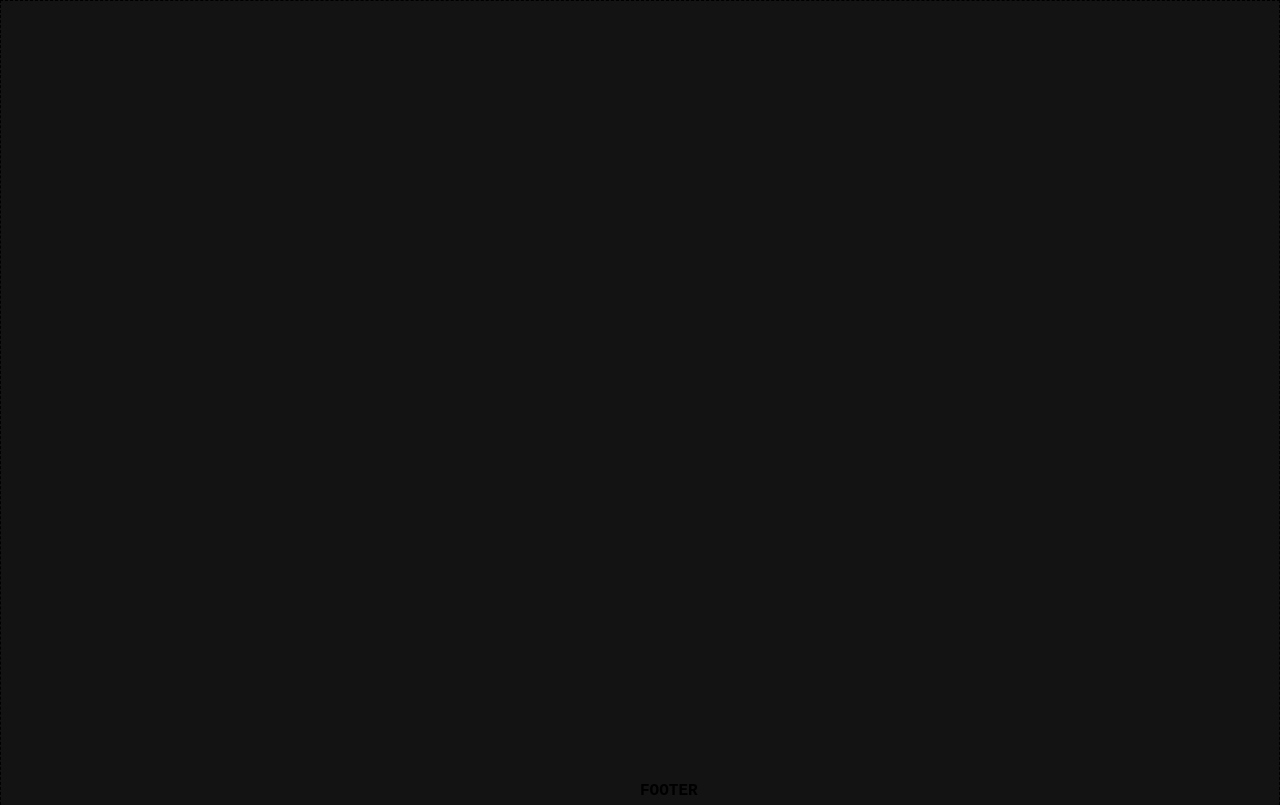
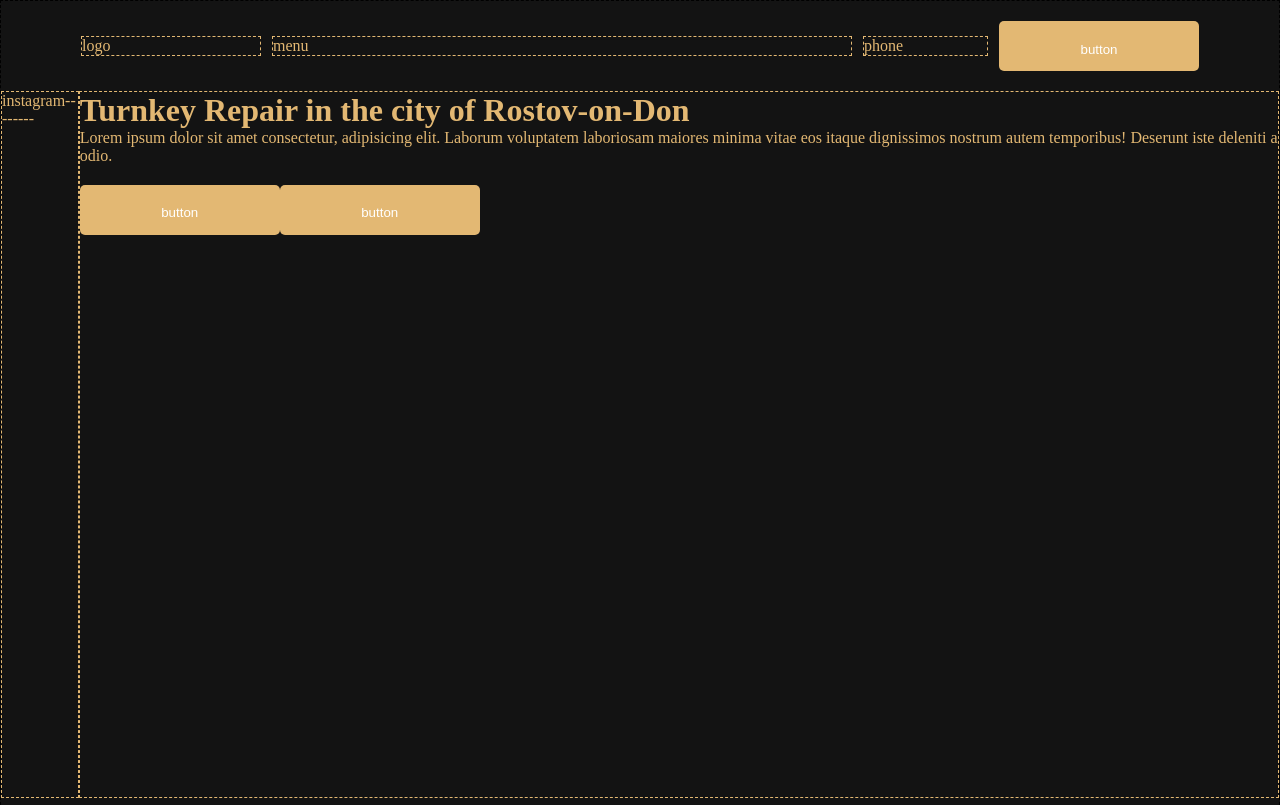
Before and after one commit to rhryhoryk/repair-design-project, a plain HTML site: page index.html in a window 1280 px wide. Shown: the top 805 px of the page. Drawn offline with Linux system fonts and the light colour scheme.

Commit message:
feat: add header draft

```diff
--- a/index.html
+++ b/index.html
@@ -8,12 +8,34 @@
   <title>repair-design-project</title>
 </head>
 <body>
-  <header>
+
+  <header class="header">
     <div class="wrapper">
-
+      <div class="header__top">
+        <div class="logo">logo</div>
+        <nav>menu</nav>
+        <div class="block block-phone">phone</div>
+        <button class="button--request-call">button</button>
+      </div>
+      <div class="flex">
+        <aside class="header__aside">instagram--------</aside>
+        <div class="header__promo promo">
+          <h1>Turnkey Repair in the
+            city of Rostov-on-Don</h1>
+            <p>Lorem ipsum dolor sit amet consectetur, adipisicing elit.
+               Laborum voluptatem laboriosam maiores minima vitae eos itaque
+               dignissimos nostrum autem temporibus! Deserunt iste deleniti a odio.</p>
+               <div class="flex">
+                  <button>button</button>
+                  <button>button</button>
+               </div>
+        </div>
+      </div>
+      <div class="header__scroll-down"></div>
     </div>
     <span class="temporarySPAN">header</span>
   </header>
+
   <section class="completed-projects">
     <span class="temporarySPAN">completed-projects</span>
   </section>
@@ -35,8 +57,8 @@
   <section class="questions">
     <span class="temporarySPAN">questions</span>
   </section>
-  <fotter>
+  <footer>
     <span class="temporarySPAN">footer</span>
-  </fotter>
+  </footer>
 </body>
 </html>
--- a/main.scss
+++ b/main.scss
@@ -8,6 +8,10 @@
 @import "sass/_components";
 @import "sass/_layout";
 
+body {
+  color:$thirdColor;
+}
+
 .wrapper {
   width: 1440px;
   margin: 0 auto;
@@ -15,3 +19,7 @@
     width: 100%;
   }
 }
+
+.flex {
+  @include flex(space-beetwen);
+}
--- a/sass/_components.scss
+++ b/sass/_components.scss
@@ -0,0 +1,14 @@
+button {
+  width: 200px;
+  height: 50px;
+  padding: 20px 40px;
+  outline: none;
+  border: none;
+  border-radius: 5px;
+  background-color: $thirdColor;
+  color: $lightColor;
+  &:hover {
+    cursor: pointer;
+    background-color: lighten($thirdColor, 10%);
+  }
+}
--- a/sass/_layout.scss
+++ b/sass/_layout.scss
@@ -1,14 +1,46 @@
-header{
+// -------------------------------------------------------------------------------header--------------------------------------------
+.header{
   position:relative;
-
+  padding-top: 20px;
   background-color: $darkColor;
   height: 830px;
   border: $temporaryBorder;
+  &__top {
+    @include flex(space-between);
+    margin: 0 80px;
+    * {
+      border: $secondTemporaryBorder;
+    }
+    .logo {
+      width: 180px;
+    }
+    nav {
+      width: 580px;
+    }
+    .block-phone {
+      width: 125px;
+    }
+  }
+  &__aside {
+    width: 80px;
+    height: 707px;
+    border: $secondTemporaryBorder;
+  }
+  &__promo {
+    // width: 1356px;
+    flex-grow: 1;
+    height: 707px;
+    border: $secondTemporaryBorder;
+  }
 }
 
+header .flex {
+  margin-top: 20px;
+}
+
+// -------------------------------------------------------------------------------completed-projects---------------------------------
 .completed-projects {
   position:relative;
-
   background-image: linear-gradient(to bottom, $lightColor 60%, $darkColor 60%);
   height: 1700px;
   border: $temporaryBorder;
@@ -17,7 +49,6 @@ header{
 
 .types-of-repair {
   position:relative;
-
   background-color: $lightColor;
   height: 1700px;
   border: $temporaryBorder;
@@ -25,7 +56,6 @@ header{
 
 .your-fantasies {
   position:relative;
-
   background-image: linear-gradient(to bottom, $lightColor 15%, $darkColor 15%, $darkColor 90%, $lightColor 90%);
   height: 1020px;
   border: $temporaryBorder;
@@ -33,7 +63,6 @@ header{
 
 .design-project {
   position:relative;
-
   background-color: $darkColor;
   height: 1700px;
   border: $temporaryBorder;
@@ -41,7 +70,6 @@ header{
 
 .our-team {
   position:relative;
-
   background-image: linear-gradient(to bottom, $lightColor 50%, $darkColor 50%);
   height: 920px;
   border: $temporaryBorder;
@@ -49,7 +77,6 @@ header{
 
 .our-clients {
   position:relative;
-
   background-color: $lightColor;
   height: 800px;
   border: $temporaryBorder;
@@ -57,7 +84,6 @@ header{
 
 .questions {
   position:relative;
-
   background-image: linear-gradient(to bottom, $lightColor 25%, $darkColor 25%);
   height: 1180px;
   border: $temporaryBorder;
@@ -65,7 +91,6 @@ header{
 
 footer {
   position:relative;
-
   background-color: $darkColor;
   height: 135px;
   border: $temporaryBorder;
--- a/sass/_variables.scss
+++ b/sass/_variables.scss
@@ -3,6 +3,14 @@ $lightColor: #fff;
 $thirdColor: #e3b873;
 
 $temporaryBorder: 1px dashed black;
+$secondTemporaryBorder: 1px dashed $thirdColor;
+
+@mixin flex($justify, $align: center, $direction: row) {
+  display: flex;
+  justify-content: $justify;
+  align-items: $align;
+  flex-direction: $direction;
+}
 
 .temporarySPAN {
   position: absolute;
@@ -11,4 +19,5 @@ $temporaryBorder: 1px dashed black;
   text-transform: uppercase;
   font-weight: 800;
   font-family: 'Courier New', Courier, monospace;
+  color: $thirdColor;
 }
```
Also changed, not shown: main.css, 1 other file.
